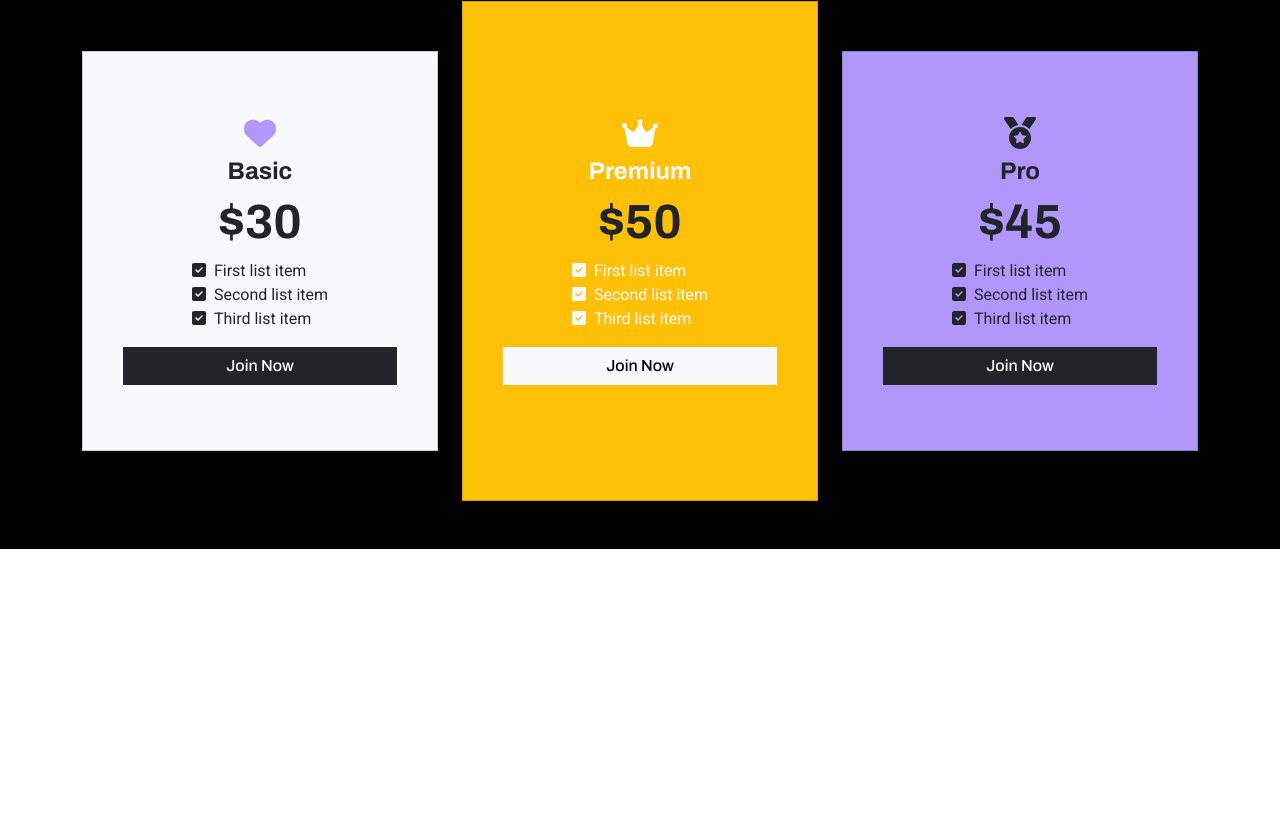
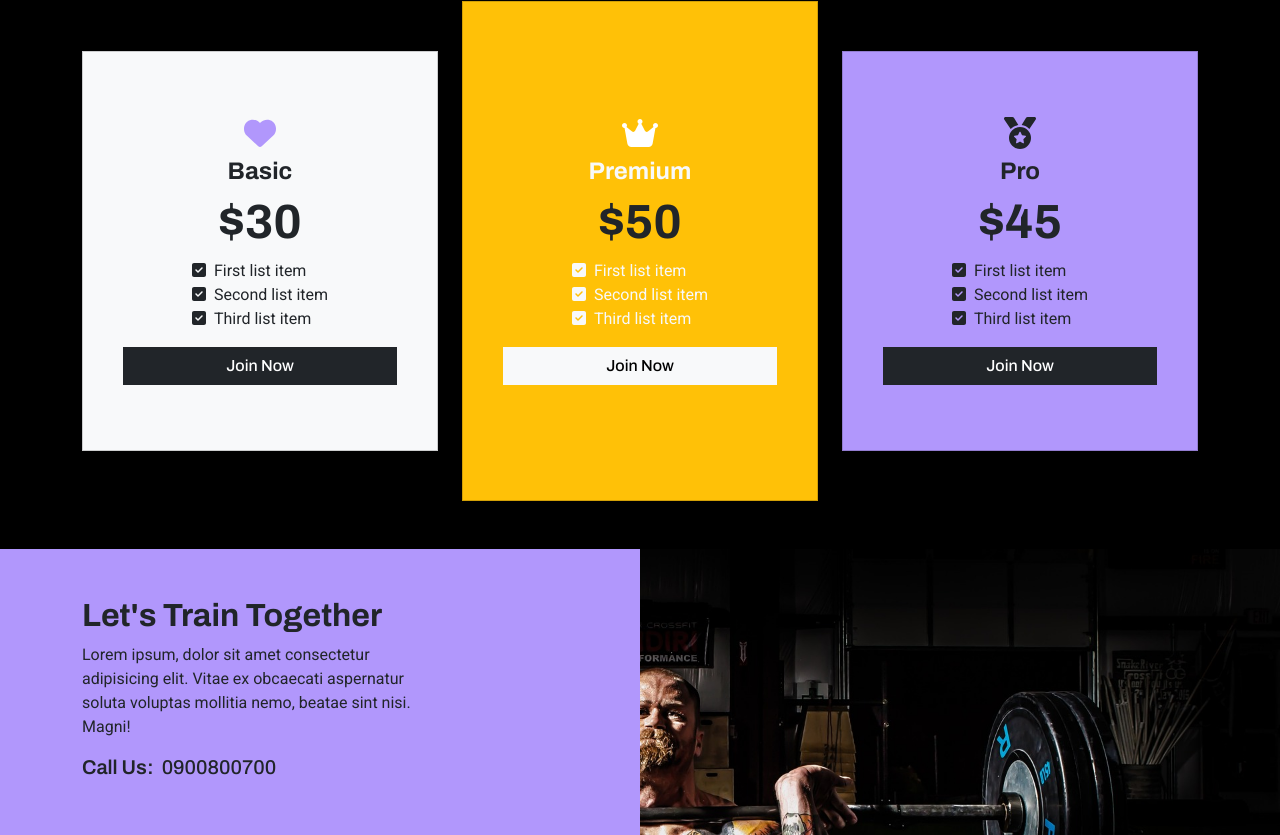
Before and after one commit to Ayeshan-Oshitha/Tutorial-Project--Gym-Website-Bootstrap, a React (Create React App) app in the folder gym_website/: page / in a window 1280 px wide. Shown: the part 2767-3602 px from the top of the page. Before the commit the page ends 3316 px from the top, so only its background shows below. Built offline with nearby package versions, Linux system fonts and the light colour scheme.

Commit message:
9. Train Section

```diff
--- a/gym_website/src/App.js
+++ b/gym_website/src/App.js
@@ -7,6 +7,7 @@ import Features from "./components/Features/Features";
 import Spacer from "./components/Spacer/Spacer";
 import JoinSection from "./components/JoinSection/JoinSection";
 import Plans from "./components/Plans/Plans";
+import TrainSection from "./components/TrainSection/TrainSection";
 
 function App() {
   return (
@@ -18,6 +19,7 @@ function App() {
       <Features />
       <JoinSection />
       <Plans />
+      <TrainSection />
     </div>
   );
 }
--- /dev/null
+++ b/gym_website/src/components/TrainSection/TrainSection.css
@@ -0,0 +1,19 @@
+.train-section {
+  background-image: url(../../assets/images/img3.jpg);
+  background-size: cover;
+  background-position: top;
+}
+
+.train-section .bg-shape {
+  width: 50%;
+  background-color: var(--primary-color);
+  background-size: cover;
+  bottom: 0;
+  top: 0;
+}
+
+@media screen and (max-width: 768px) {
+  .train-section .bg-shape {
+    width: 100%;
+  }
+}
--- /dev/null
+++ b/gym_website/src/components/TrainSection/TrainSection.jsx
@@ -0,0 +1,36 @@
+import React from "react";
+import "./TrainSection.css";
+import Container from "react-bootstrap/Container";
+import { motion } from "framer-motion";
+
+const TrainSection = () => {
+  return (
+    <div className="train-section py-5 position-relative">
+      <motion.div
+        className="bg-shape position-absolute"
+        initial={{ opacity: 0, x: -300 }}
+        whileInView={{ opacity: 1, x: 0 }}
+        transition={{ duration: 1 }}
+      ></motion.div>
+      <Container>
+        <div className="row">
+          <div className="col-md-4 z-2">
+            <h2 className="text-start text-capitalize fw-bold">Let's train together</h2>
+            <p className="text-start">
+              Lorem ipsum, dolor sit amet consectetur adipisicing elit. Vitae ex obcaecati aspernatur soluta voluptas mollitia nemo, beatae
+              sint nisi. Magni!
+            </p>
+            <div className="d-flex">
+              <h5 className="text-capitalize fw-semibold text-nowrap">Call us:</h5>
+              <a href="./" className="mx-2 text-decoration-none h5">
+                0900800700
+              </a>
+            </div>
+          </div>
+        </div>
+      </Container>
+    </div>
+  );
+};
+
+export default TrainSection;
```
